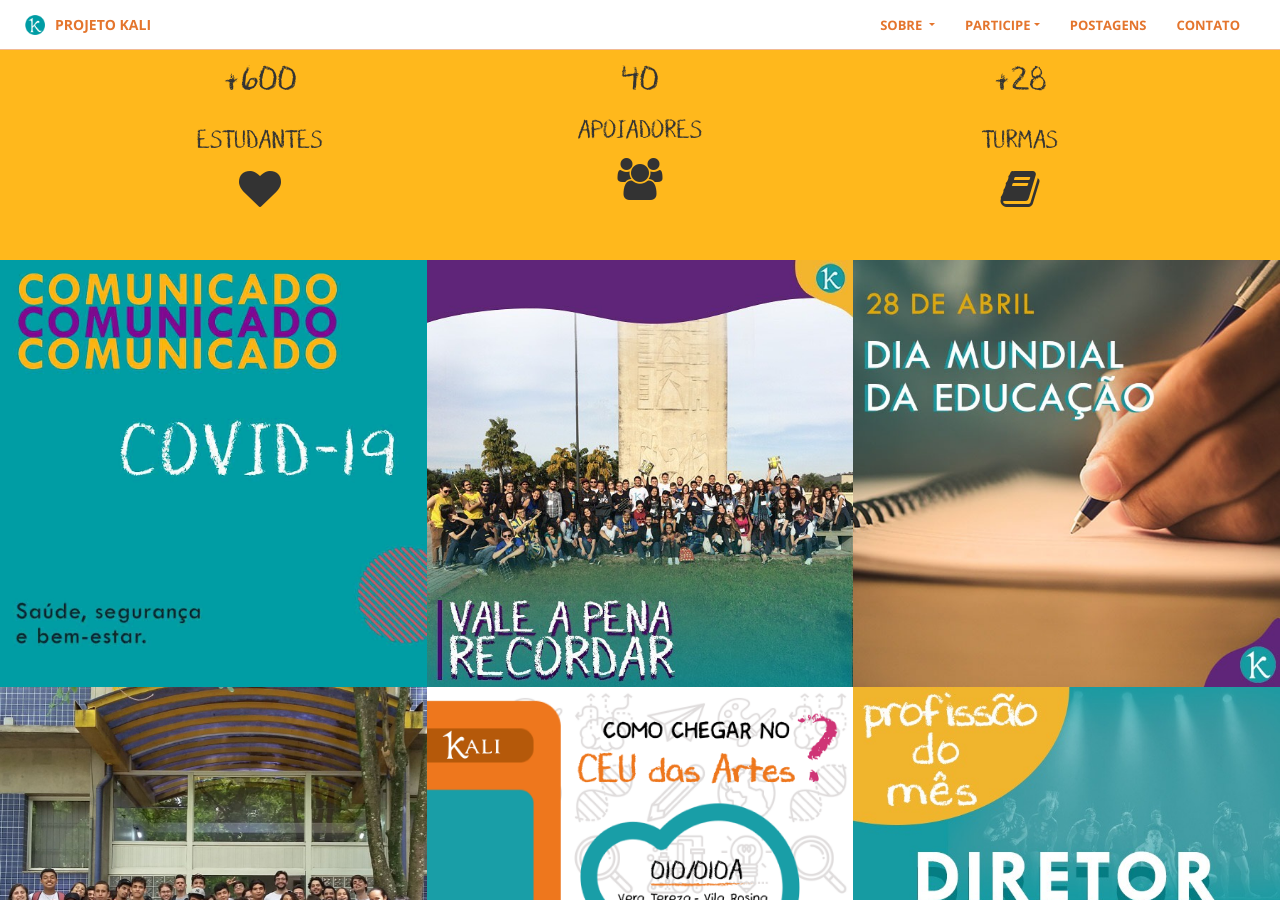
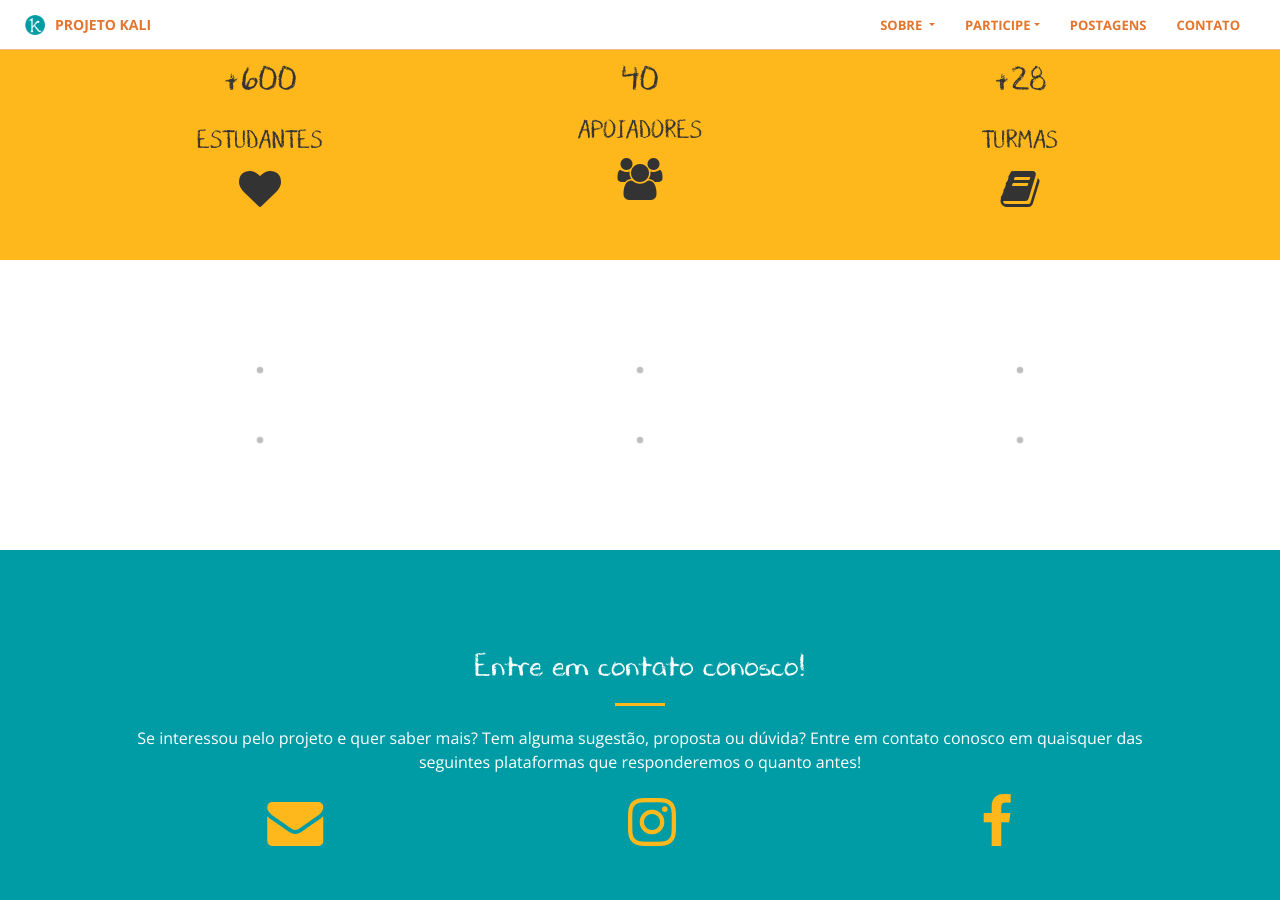
Before and after one commit to projetokali/projetokali.github.io, a Jekyll site: the page built from index.html, in a window 1280 px wide and 900 px high, scrolled down 906 px. Built offline with Jekyll 4.4.1, drawn with Linux system fonts in a browser that asks for light colours.

Commit message:
Adiciona fetch de posts mais novos do instagram

```diff
--- a/_includes/posts.html
+++ b/_includes/posts.html
@@ -1,15 +1,47 @@
-<section class="no-padding" id="posts">
+<section id='loading-posts' class='container text-center'>
+    <div class="row" style="grid-row-gap: 50px;">
+        <div class="col-lg-4 col-6">
+            <div class="spinner-grow" role="status">
+                <span class="sr-only">Loading...</span>
+            </div>
+        </div>
+        <div class="col-lg-4 col-6">
+            <div class="spinner-grow" role="status">
+                <span class="sr-only">Loading...</span>
+            </div>
+        </div>
+        <div class="col-lg-4 col-6">
+            <div class="spinner-grow" role="status">
+                <span class="sr-only">Loading...</span>
+            </div>
+        </div>
+        <div class="col-lg-4 col-6">
+            <div class="spinner-grow" role="status">
+                <span class="sr-only">Loading...</span>
+            </div>
+        </div>
+        <div class="col-lg-4 col-6">
+            <div class="spinner-grow" role="status">
+                <span class="sr-only">Loading...</span>
+            </div>
+        </div>
+        <div class="col-lg-4 col-6">
+            <div class="spinner-grow" role="status">
+                <span class="sr-only">Loading...</span>
+            </div>
+        </div>
+
+    </div>
+</section>
+<section class="no-padding d-none" id="posts">
     <div class="container-fluid">
         <div class="row no-gutter display-flex">
             <div class="col-lg-4 col-sm-6">
-                <a href="https://www.facebook.com/projetokali/photos/a.307832832692641/1629169713892273/" class="posts-box" target="_blank">
-                    <img src="img/posts/1.jpg" class="img-responsive" alt="descricao foto 1">
+                <a href="https://www.facebook.com/projetokali/photos/a.307832832692641/1629169713892273/" class="posts-box post-link" target="_blank">
+                    <img data-id=0 src="img/posts/1.jpg" class="img-responsive post-img" alt="descricao foto 1">
                     <div class="posts-box-caption">
                         <div class="posts-box-caption-content">
-                            <div class="project-category text-faded">
-                               Comunicado
-                            </div>
-                            <div class="project-name">
+                            <div class="project-name post-text" data-id=0>
                                Aulas durante a pandemia
                             </div>
                         </div>
@@ -17,14 +49,11 @@
                 </a>
             </div>
             <div class="col-lg-4 col-sm-6">
-                <a href="https://www.facebook.com/projetokali/posts/1715408311935079" class="posts-box" target="_blank">
-                    <img src="img/posts/2.jpg" class="img-responsive" alt="descricao foto 2">
+                <a href="https://www.facebook.com/projetokali/posts/1715408311935079" class="posts-box post-link" target="_blank">
+                    <img data-id=1 src="img/posts/2.jpg" class="img-responsive post-img" alt="descricao foto 2">
                     <div class="posts-box-caption">
                         <div class="posts-box-caption-content">
-                            <div class="project-category text-faded">
-                                Postagens
-                            </div>
-                            <div class="project-name">
+                            <div class="project-name post-text" data-id=1>
                                 Vale a pena recordar
                             </div>
                         </div>
@@ -32,14 +61,11 @@
                 </a>
             </div>
             <div class="col-lg-4 col-sm-6">
-                <a href="https://www.facebook.com/projetokali/posts/1665901720219072" class="posts-box" target="_blank">
-                    <img src="img/posts/3.jpg" class="img-responsive" alt="descricao foto 3">
+                <a href="https://www.facebook.com/projetokali/posts/1665901720219072" class="posts-box post-link" target="_blank">
+                    <img data-id=2 src="img/posts/3.jpg" class="img-responsive post-img" alt="descricao foto 3">
                     <div class="posts-box-caption">
                         <div class="posts-box-caption-content">
-                            <div class="project-category text-faded">
-                                Postagens
-                            </div>
-                            <div class="project-name">
+                            <div class="project-name post-text" data-id=2>
                                 Dia mundial da educação
                             </div>
                         </div>
@@ -47,14 +73,11 @@
                 </a>
             </div>
             <div class="col-lg-4 col-sm-6">
-                <a href="https://www.facebook.com/projetokali/posts/1495710160571563" target="_blank"  class="posts-box" >
-                    <img src="img/posts/4.jpg" class="img-responsive" alt="descricao foto 4">
+                <a href="https://www.facebook.com/projetokali/posts/1495710160571563" target="_blank"  class="posts-box post-link" >
+                    <img data-id=3 src="img/posts/4.jpg" class="img-responsive post-img" alt="descricao foto 4">
                     <div class="posts-box-caption">
                         <div class="posts-box-caption-content">
-                            <div class="project-category text-faded">
-                                Postagens
-                            </div>
-                            <div class="project-name">
+                            <div class="project-name post-text" data-id=3>
                                 Passeio USP
                             </div>
                         </div>
@@ -62,14 +85,11 @@
                 </a>
             </div>
             <div class="col-lg-4 col-sm-6">
-                <a href="https://www.facebook.com/projetokali/posts/1302413933234521" target="_blank" class="posts-box">
-                    <img src="img/posts/5.png" class="img-responsive" alt="descricao foto 5">
+                <a href="https://www.facebook.com/projetokali/posts/1302413933234521" target="_blank" class="posts-box post-link">
+                    <img data-id=4 src="img/posts/5.png" class="img-responsive post-img" alt="descricao foto 5">
                     <div class="posts-box-caption">
                         <div class="posts-box-caption-content">
-                            <div class="project-category text-faded">
-                                Informações
-                            </div>
-                            <div class="project-name">
+                            <div class="project-name post-text" data-id=4>
                                 Como chegar no Kali?
                             </div>
                         </div>
@@ -77,14 +97,11 @@
                 </a>
             </div>
             <div class="col-lg-4 col-sm-6">
-                <a href="https://www.instagram.com/p/CCbYvOihbIV/?utm_source=ig_web_copy_link" target="_blank" class="posts-box">
-                    <img src="img/posts/6.jpeg" class="img-responsive" alt="descricao foto 6">
+                <a href="https://www.instagram.com/p/CCbYvOihbIV/?utm_source=ig_web_copy_link" target="_blank" class="posts-box post-link">
+                    <img data-id=5 src="img/posts/6.jpeg" class="img-responsive post-img" alt="descricao foto 6">
                     <div class="posts-box-caption">
                         <div class="posts-box-caption-content">
-                            <div class="project-category text-faded">
-                                Postagens
-                            </div>
-                            <div class="project-name">
+                            <div class="project-name post-text" data-id=5>
                                 Voltamos com nossa série profissão do mês. Comenta qual profissão vocês querem ver no próximo post dessa série
                             </div>
                         </div>
--- a/js/creative.js
+++ b/js/creative.js
@@ -109,7 +109,7 @@
     })
 
 	// Request Instagram posts
-    if ($("#post-0") != null) {
+    if ($("#posts") != null) {
 		fetch("https://www.instagram.com/projetokali/?__a=1", {
 			method: "GET",
 		}).then(res => {
@@ -123,10 +123,24 @@
 			res.json().then(data => {
 				try {
 					var timeline = data.graphql.user.edge_owner_to_timeline_media.edges;
-					console.log("Timeline ", timeline);
-
+					var links = $('.post-link')
+					var boxes = $('.post-img')
+					var texts = $('.post-text')
+					for(let i=0;i<6;i++){
+						let post = timeline[i].node;
+						let postSrc = post.display_url;
+						let postHref = 'https://www.instagram.com/p/' + post.shortcode;
+						let postText = post.edge_media_to_caption.edges[0].node.text;
+						links[i].setAttribute('href', postHref);
+						boxes[i].setAttribute('src', postSrc);
+						texts[i].innerText = postText;
+					}
 				} catch (err) {
 					console.log("Error parsing timeline from resp", err);
+
+				} finally {
+					$('#loading-posts').addClass('d-none');
+					$('#posts').removeClass('d-none');
 				}
 			});
 		});
```
